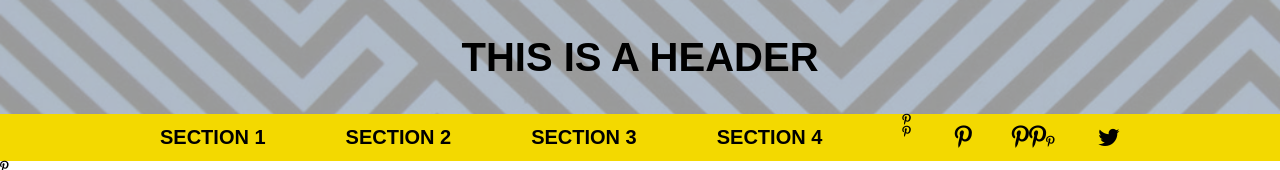
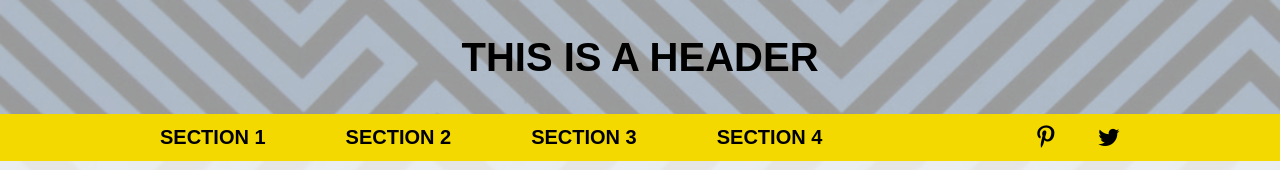
Before and after one commit to rhoak/Microsite, a plain HTML site: page index.html in a window 1280 px wide. Shown: the top 170 px of the page. Drawn offline with Linux system fonts and the light colour scheme.

Commit message:
fixing pinterest button

```diff
--- a/index.html
+++ b/index.html
@@ -37,7 +37,7 @@
         <li><a href="#page4" data-scroll-nav="3">Section 4</a></li>
       </ul>
       <div class="social_media">
-        <a href="javascript:void((function()%7Bvar%20e=document.createElement(&apos;script&apos;);e.setAttribute(&apos;type&apos;,&apos;text/javascript&apos;);e.setAttribute(&apos;charset&apos;,&apos;UTF-8&apos;);e.setAttribute(&apos;src&apos;,&apos;http://assets.pinterest.com/js/pinmarklet.js?r=&apos;+Math.random()*99999999);document.body.appendChild(e)%7D)());"><li class="social"><i class="fa fa-pinterest-p"><li class="social"><i class="fa fa-pinterest-p"></i></li></a>
+        <a href="https://www.pinterest.com/pin/create/button/"><li class="social"><i class="fa fa-pinterest-p"></i></li></a>
         <a href="https://twitter.com/share"><li class="social"><i class="fa fa-twitter"></i></li></a>
       </div>
     </div>
```
